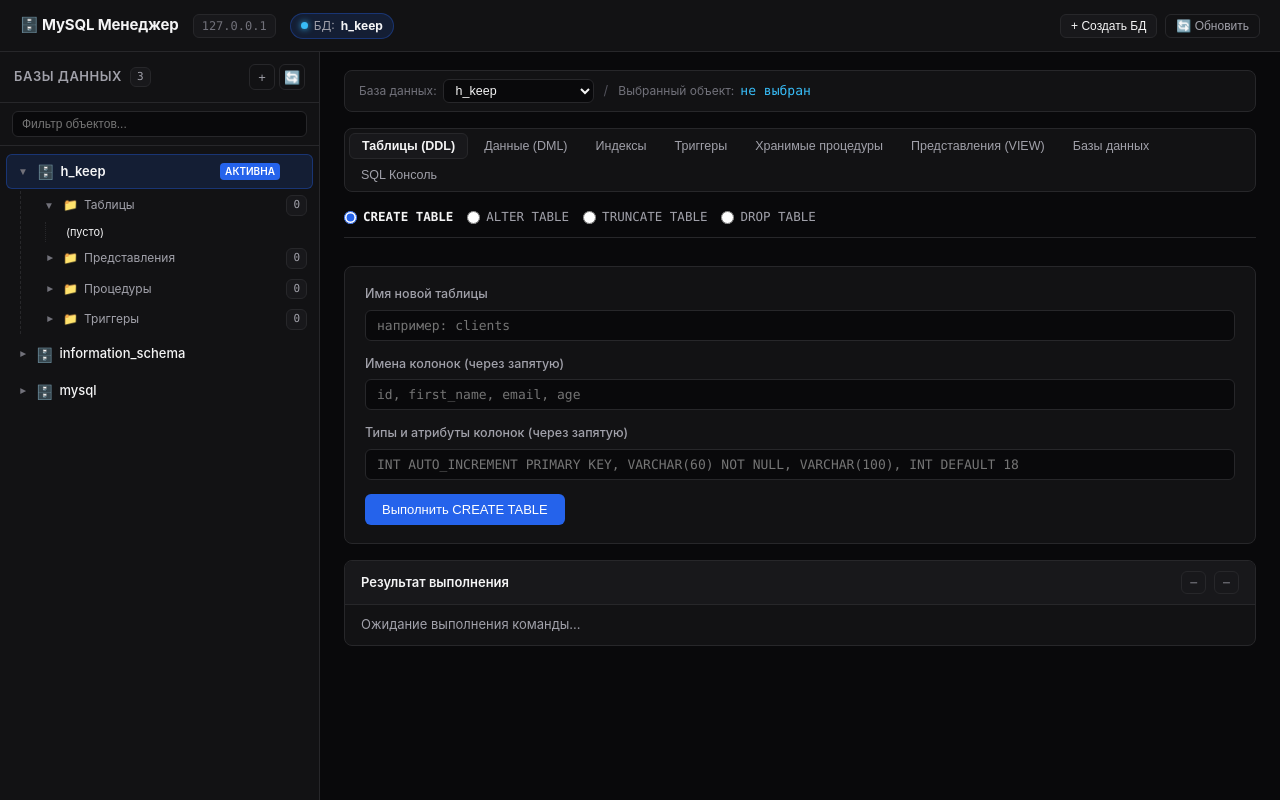
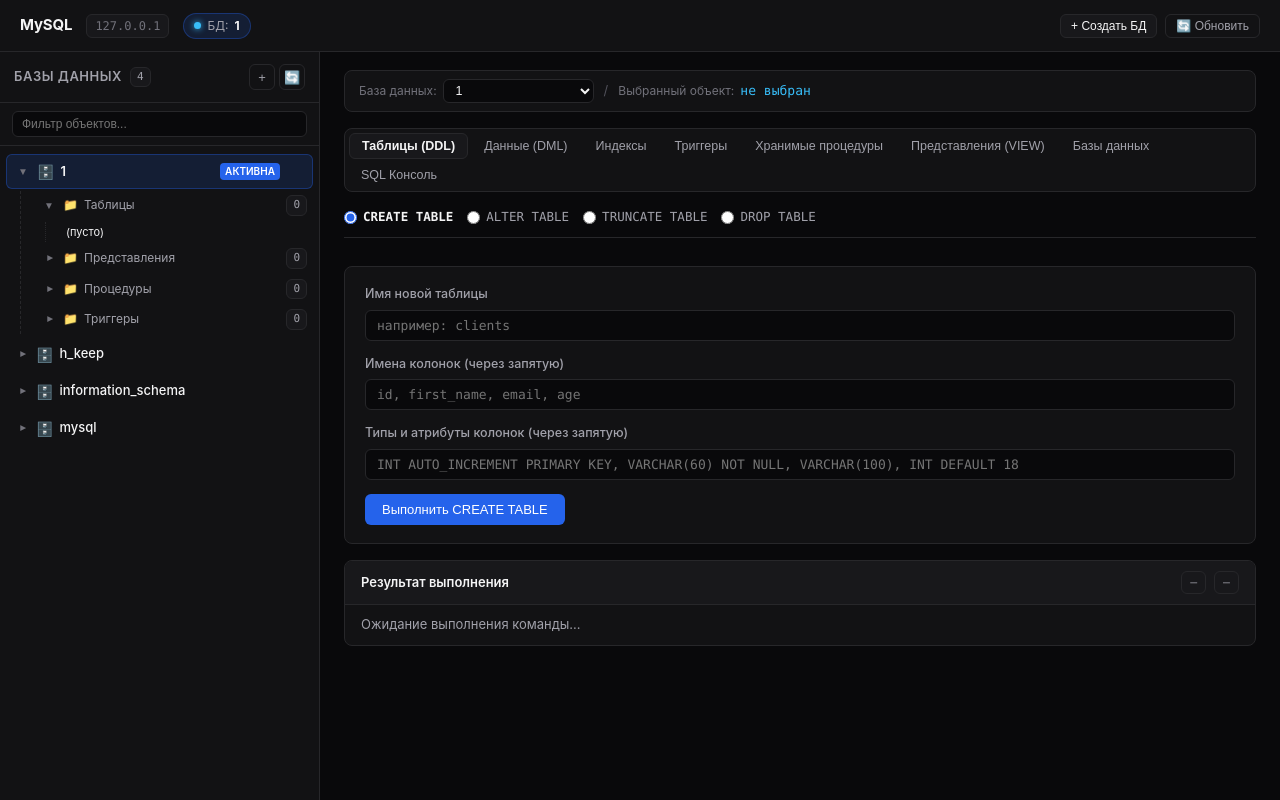
Before and after one commit to ReoGentO/Lab4_DDL_DML_BD, a FastAPI app: page / in a window 1280 px wide. Run offline with FastAPI, Linux system fonts and the light colour scheme; data that the repository does not hold is empty; parts of the project's set-up code (start-up, migrations or seed data) failed here and were passed over.

Commit message:
Update index.html

```diff
--- a/templates/index.html
+++ b/templates/index.html
@@ -3,7 +3,7 @@
 <head>
     <meta charset="UTF-8">
     <meta name="viewport" content="width=device-width, initial-scale=1.0">
-    <title>Лабораторная работа №5 — MySQL Менеджер</title>
+    <title>MySQL</title>
     <link rel="stylesheet" href="/static/css/style.css">
     <script src="/static/js/main.js" defer></script>
 </head>
@@ -12,7 +12,7 @@
         <!-- Шапка -->
         <header class="app-header">
             <div class="header-left">
-                <span class="db-brand">🗄️ MySQL Менеджер</span>
+                <span class="db-brand">MySQL</span>
                 <span class="db-host" id="header-host">127.0.0.1</span>
                 <div class="active-db-pill" id="header-active-db-badge" title="Активная база данных">
                     <span class="pill-dot"></span>
```
